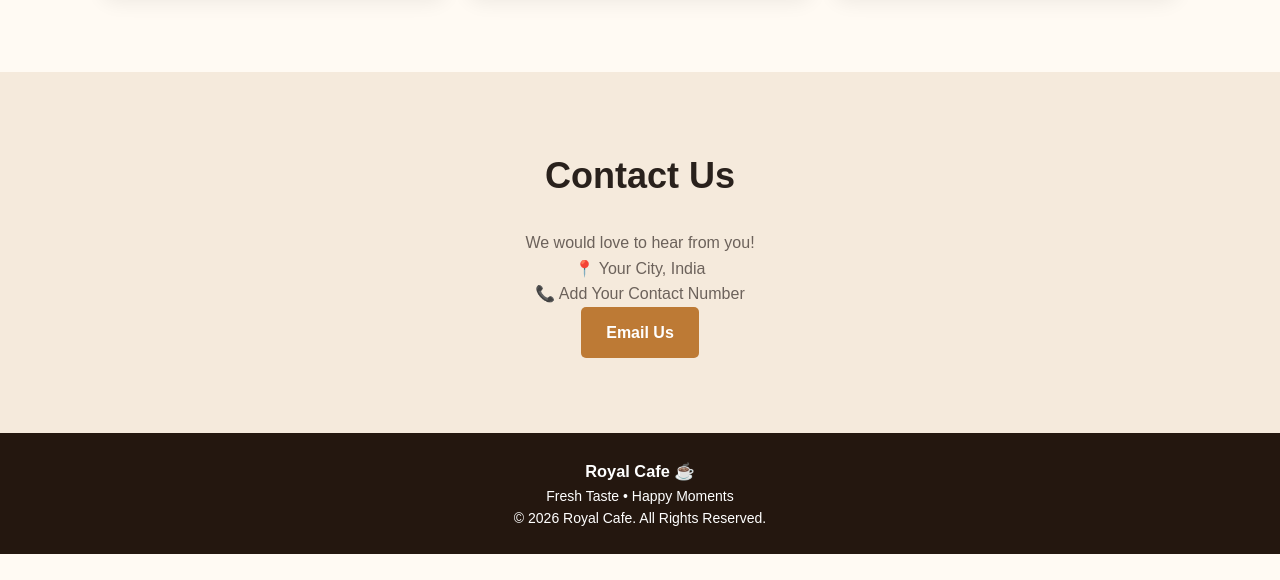
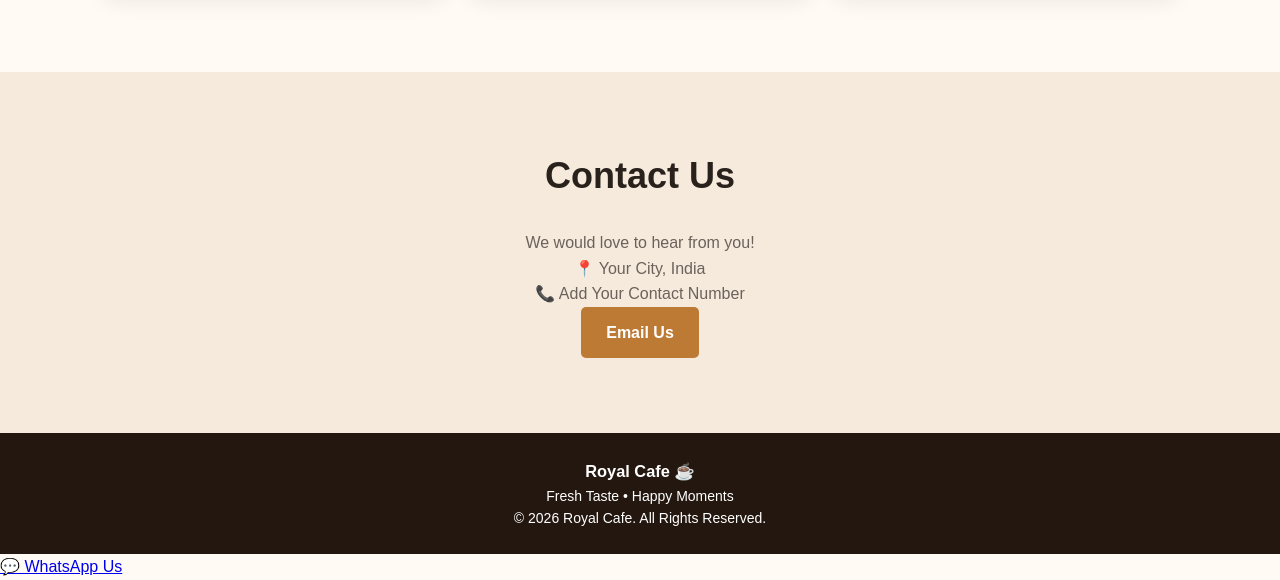
Before and after one commit to nirajsuthar0710/royal-cafe, a plain HTML site: page index.html in a window 1280 px wide. Shown: the part 2116-2696 px from the top of the page. Before the commit the page ends 2670 px from the top, so only its background shows below. Drawn offline with Linux system fonts and the light colour scheme.

Commit message:
Add WhatsApp contact button to index.html
Added a WhatsApp button for booking inquiries.

```diff
--- a/index.html
+++ b/index.html
@@ -100,5 +100,14 @@
   </footer>
 
   <script src="script.js"></script>
+
+<a
+  href="https://wa.me/919999999999?text=Hello%20Royal%20Cafe,%20I%20want%20to%20make%20a%20booking."
+  class="whatsapp-btn"
+  target="_blank"
+  rel="noopener">
+  💬 WhatsApp Us
+</a>
+
 </body>
 </html>
```
